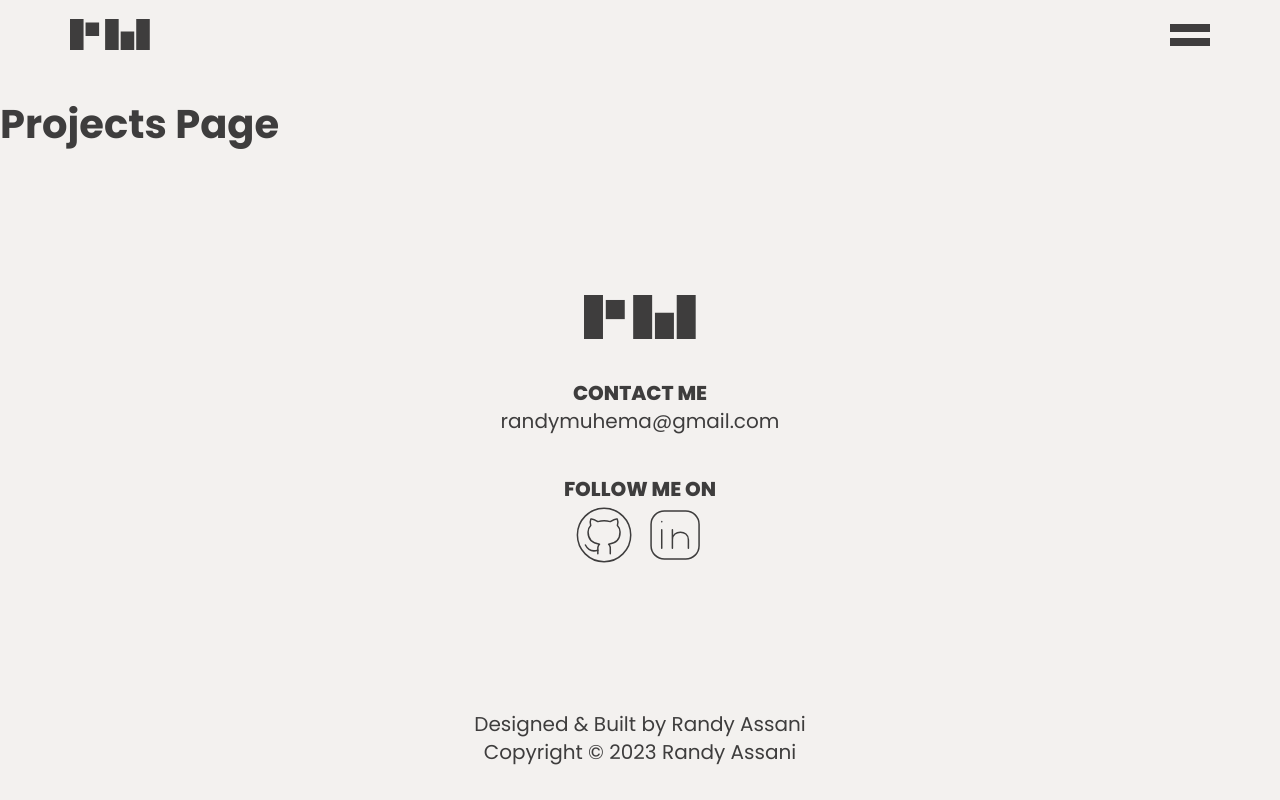
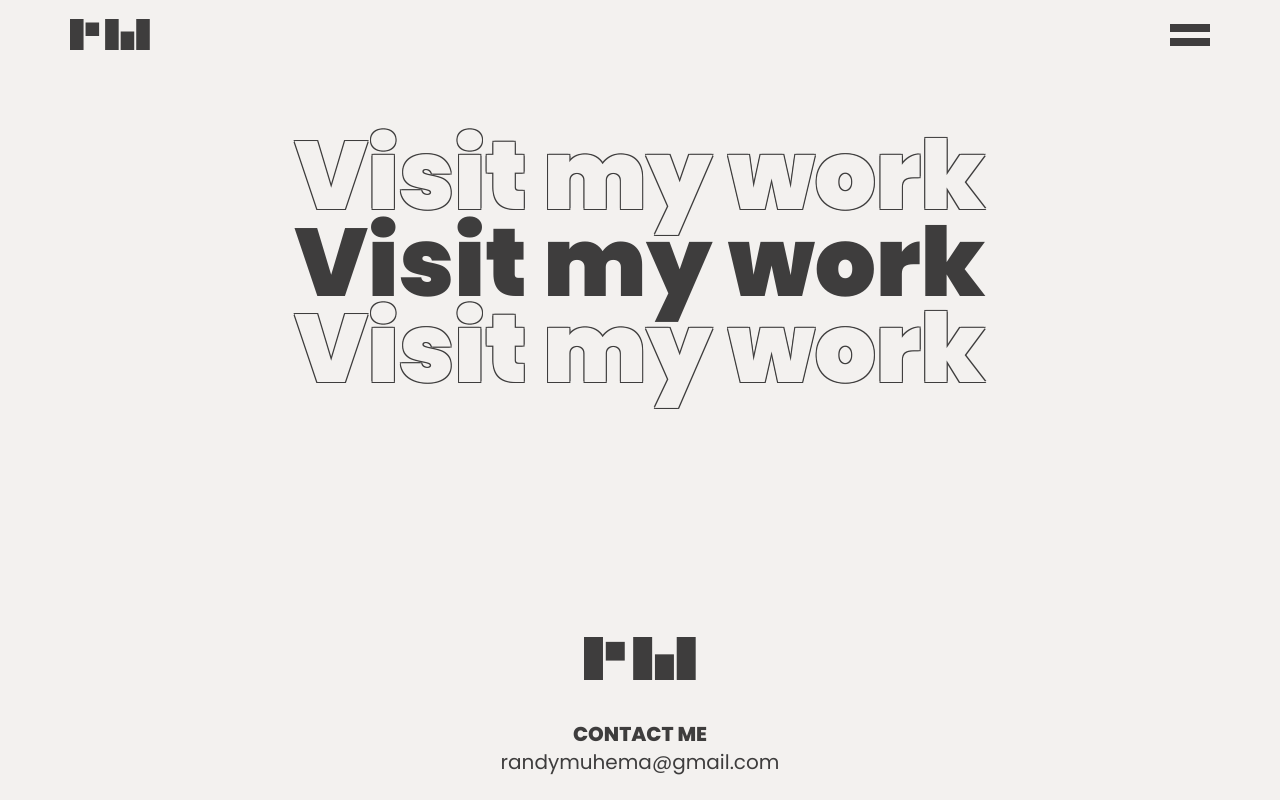
Before and after one commit to Randy-RM/portfolio-assani-beni-randy, a React (Vite) app: page /projects in a window 1280 px wide. Shown: the top 800 px of the page. Built offline with nearby package versions, Linux system fonts and the light colour scheme.

Commit message:
feat : creat text outlined effect and add it on projects page

```diff
--- a/src/assets/sass/base/_typography.scss
+++ b/src/assets/sass/base/_typography.scss
@@ -99,6 +99,12 @@ body {
   @include gradient-text(0deg, $brand-color, $orange-color);
 }
 
+.font-outlined {
+  color: $light-grey;
+  text-shadow: -1px -1px 0 $text-color, 1px -1px 0 $text-color,
+    -1px 1px 0 $text-color, 1px 1px 0 $text-color !important;
+}
+
 /*----font size----*/
 .font-big-hero {
   font-size: 6rem;
--- a/src/pages/frontoffice/projects.tsx
+++ b/src/pages/frontoffice/projects.tsx
@@ -1,4 +1,6 @@
 import { Helmet } from "react-helmet-async";
+import { motion } from "framer-motion";
+import { Container, Spacer } from "../../components";
 
 const Projects = (): JSX.Element => {
   return (
@@ -7,7 +9,44 @@ const Projects = (): JSX.Element => {
         <meta charSet="utf-8" />
         <title>My project | Randy Assani RM</title>
       </Helmet>
-      <h1>Projects Page</h1>
+      <main>
+        {/**Hero section start */}
+        <section className="bg-light-grey">
+          <div className="container">
+            <Spacer height={2} />
+            <Container
+              flexDirection="column"
+              justifyContent="center"
+              alignItems="center"
+              flexWrap="wrap"
+            >
+              <motion.div
+                className="width-100 text-center-on-mobile"
+                initial={{ opacity: 0, y: 40 }}
+                whileInView={{ opacity: 1, y: 0 }}
+                viewport={{ once: true }}
+                transition={{
+                  type: "spring",
+                  delay: 0.3,
+                  easeInOut: "linear",
+                  duration: 2,
+                  // bounce: 0.6,
+                }}
+              >
+                <h1 className="font-big-hero text-center font-w-Black">
+                  <span className="font-outlined">{`Visit my work`}</span>
+                  <br />
+                  <span className="">{`Visit my work`}</span>
+                  <br />
+                  <span className="font-outlined">{`Visit my work`}</span>
+                </h1>
+              </motion.div>
+            </Container>
+            <Spacer height={6} />
+          </div>
+        </section>
+        {/**Hero section end */}
+      </main>
     </>
   );
 };
```
